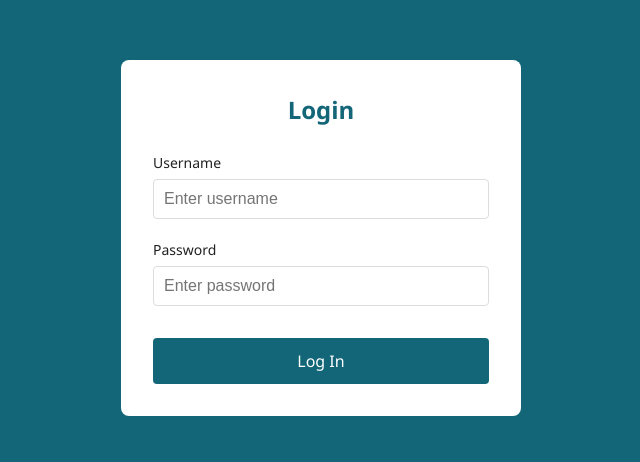
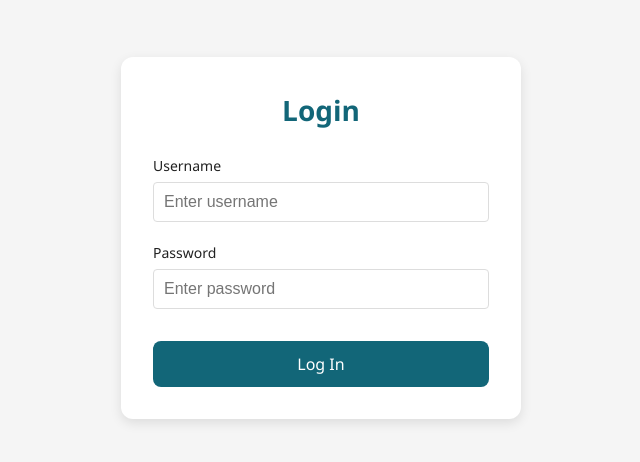
Before and after one commit to dominPS/Webinfo2, a React (Vite) app: page /login in a window 1280 px wide. Shown: the part 162-624 px from the top of the page, without its empty margins (319-959 px from the left). Built offline with nearby package versions, Linux system fonts and the light colour scheme.

Commit message:
another changes

```diff
--- a/src/features/employeeEvaluation/ProfileSelectionPage.tsx
+++ b/src/features/employeeEvaluation/ProfileSelectionPage.tsx
@@ -5,9 +5,9 @@ import { useNavigate } from 'react-router-dom';
 
 const PageContainer = styled.div`
   padding: 40px;
-  background-color: ${props => props.theme.colors.primary};
+  background-color: white;
   border-radius: 12px;
-  box-shadow: ${props => props.theme.shadows.large};
+  box-shadow: 0 4px 12px rgba(0, 0, 0, 0.1);
   display: flex;
   flex-direction: column;
   align-items: center;
@@ -27,7 +27,7 @@ const AppTitle = styled.h1`
 
 const AppDescription = styled.p`
   font-size: 18px;
-  color: ${props => props.theme.colors.primary};
+  color: #126678;
   margin-bottom: 40px;
   text-align: center;
   max-width: 600px;
@@ -36,7 +36,7 @@ const AppDescription = styled.p`
 const Label = styled.h2`
   font-size: 24px;
   font-weight: 600;
-  color: ${props => props.theme.colors.text.primary};
+  color: #333333;
   margin-bottom: 32px;
   text-align: center;
 `;
@@ -51,9 +51,9 @@ const ButtonContainer = styled.div`
 const ProfileButton = styled.button`
   padding: 16px 32px;
   border-radius: 8px;
-  border: 2px solid ${props => props.theme.colors.primary};
+  border: 2px solid #126678;
   background-color: white;
-  color: ${props => props.theme.colors.primary};
+  color: #126678;
   font-size: 16px;
   font-weight: 500;
   cursor: pointer;
@@ -61,13 +61,13 @@ const ProfileButton = styled.button`
   transition: all 0.2s ease;
 
   &:hover {
-    background-color: ${props => props.theme.colors.primary};
+    background-color: #126678;
     color: white;
   }
 
   &:focus {
     outline: none;
-    box-shadow: 0 0 0 3px ${props => props.theme.colors.primary}33;
+    box-shadow: 0 0 0 3px rgba(18, 102, 120, 0.3);
   }
 `;
 
--- a/src/layouts/MainLayout.tsx
+++ b/src/layouts/MainLayout.tsx
@@ -12,7 +12,7 @@ const MainContainer = styled.div`
   display: flex;
   flex-direction: column;
   min-height: 100vh;
-  background: ${props => props.theme.colors.primary};
+  background: #F5F5F5; /* Jasne tło dla całej aplikacji */
   padding-top: ${TOP_SPACING}px;
   padding-bottom: ${TOP_SPACING}px;
 `;
@@ -31,13 +31,18 @@ const ContentContainer = styled.div`
   flex-direction: column;
   height: calc(100vh - ${TOP_SPACING * 2}px);
   margin-top: 20px;
+  background: #F5F5F5; /* Dopasowanie do tła kontenera głównego */
 `;
 
 const MainContent = styled.div`
   flex: 1;
   overflow-y: auto;
+  padding: 20px;
   padding-bottom: 30px;
   min-height: 0; /* Allow flex child to shrink below content size */
+  background: #FFFFFF; /* Biały kolor dla treści głównej */
+  border-radius: 8px;
+  box-shadow: 0 2px 10px rgba(0,0,0,0.05);
 
   &::-webkit-scrollbar {
     width: 12px;
@@ -59,16 +64,17 @@ const MainContent = styled.div`
 `;
 
 const TopBar = styled.div`
-  background: ${props => props.theme.colors.primary};
-  border-radius: ${props => props.theme.borderRadius.large};
+  background: #126678; /* Kolor primary */
+  border-radius: 12px;
   height: 70px;
   padding: 0 40px;
-  margin-bottom: ${props => props.theme.spacing.xl};
-  box-shadow: ${props => props.theme.shadows.large};
+  margin-bottom: 24px;
+  box-shadow: 0 4px 6px rgba(0, 0, 0, 0.1);
   display: flex;
   align-items: center;
   justify-content: space-between;
-  margin-top: -5px;
+  margin-top: 10px;
+  color: white; /* Biały tekst dla lepszego kontrastu */
 `;
 
 const TopBarLeft = styled.div`
--- a/src/pages/Login/LoginPage.tsx
+++ b/src/pages/Login/LoginPage.tsx
@@ -9,7 +9,7 @@ const LoginContainer = styled.div`
   align-items: center;
   justify-content: center;
   min-height: 100vh;
-  background-color: ${props => props.theme.colors.primary};
+  background-color: #F5F5F5;
 `;
 
 const LoginForm = styled.form`
@@ -17,15 +17,16 @@ const LoginForm = styled.form`
   max-width: 400px;
   padding: 32px;
   background-color: white;
-  border-radius: 8px;
-  box-shadow: ${props => props.theme.shadows.large};
+  border-radius: 12px;
+  box-shadow: 0 4px 12px rgba(0, 0, 0, 0.1);
 `;
 
 const Title = styled.h1`
-  font-size: 24px;
-  color: ${props => props.theme.colors.primary};
+  font-size: 28px;
+  color: #126678;
   margin-bottom: 24px;
   text-align: center;
+  font-weight: 700;
 `;
 
 const InputGroup = styled.div`
@@ -47,25 +48,26 @@ const Input = styled.input`
 
   &:focus {
     outline: none;
-    border-color: ${props => props.theme.colors.primary};
+    border-color: #126678;
+    box-shadow: 0 0 0 2px rgba(18, 102, 120, 0.2);
   }
 `;
 
 const Button = styled.button`
   width: 100%;
   padding: 12px;
-  background-color: ${props => props.theme.colors.primary};
+  background-color: #126678;
   color: white;
   border: none;
-  border-radius: 4px;
+  border-radius: 8px;
   font-size: 16px;
   font-weight: 500;
   cursor: pointer;
   margin-top: 12px;
+  transition: all 0.2s ease;
 
   &:hover {
-    background-color: ${props => props.theme.colors.primary};
-    opacity: 0.9;
+    background-color: #0e5260;
   }
 `;
 
--- a/src/pages/NotFound/NotFoundPage.tsx
+++ b/src/pages/NotFound/NotFoundPage.tsx
@@ -13,29 +13,30 @@ const Container = styled.div`
 `;
 
 const Title = styled.h1`
-  font-size: 3rem;
-  color: ${props => props.theme.colors.primary};
+  font-size: 5rem;
+  color: #126678;
   margin-bottom: 1rem;
+  font-weight: 700;
 `;
 
 const Message = styled.p`
   font-size: 1.2rem;
-  color: ${props => props.theme.colors.text.secondary};
+  color: #666666;
   margin-bottom: 2rem;
   text-align: center;
 `;
 
 const StyledLink = styled(Link)`
-  color: ${props => props.theme.colors.primary};
+  color: #126678;
   text-decoration: none;
   font-weight: 600;
-  padding: 0.5rem 1rem;
-  border: 2px solid ${props => props.theme.colors.primary};
-  border-radius: 4px;
+  padding: 0.75rem 1.5rem;
+  border: 2px solid #126678;
+  border-radius: 8px;
   transition: all 0.3s ease;
 
   &:hover {
-    background-color: ${props => props.theme.colors.primary};
+    background-color: #126678;
     color: white;
   }
 `;
```
